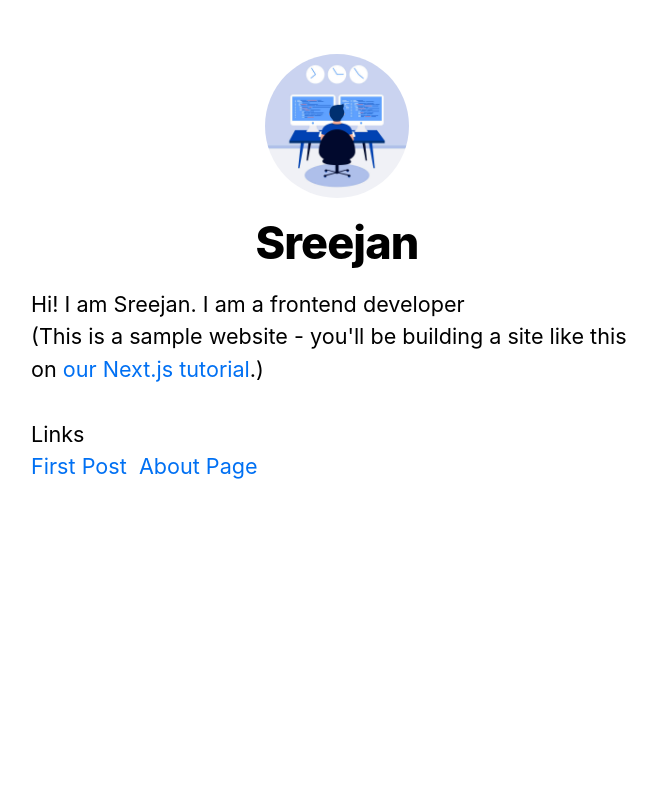
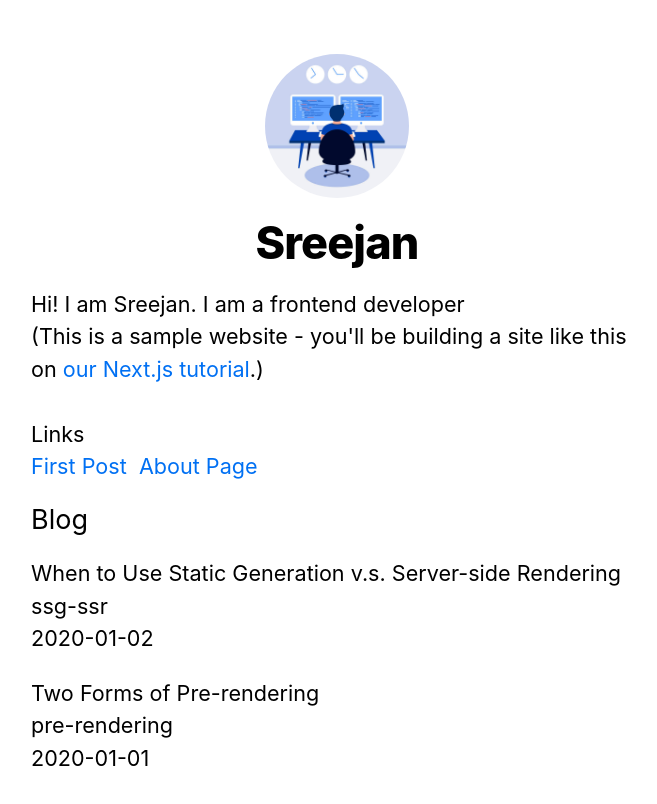
Before and after one commit to Sreejan-22/nextjs-blog-app, a Next.js app: page / in a window 1280 px wide. Shown: the top 804 px of the page, without its empty margins (303-960 px from the left). Built offline with nearby package versions, Linux system fonts and the light colour scheme.

Commit message:
major update

```diff
--- a/components/layout.js
+++ b/components/layout.js
@@ -11,7 +11,7 @@
   return (
     <div className={styles.container}>
       <Head>
-        <link rel="icon" href="/favicon.ico" />
+        <link rel="icon" href="/nextjs.ico" />
         <meta
           name="description"
           content="Learn how to build a personal website using Next.js"
--- /dev/null
+++ b/lib/posts.js
@@ -0,0 +1,37 @@
+import fs from "fs";
+import path from "path";
+import matter from "gray-matter";
+
+const postsDirectory = path.join(process.cwd(), "posts");
+
+export function getSortedPostsData() {
+  // Get file names under /posts
+  const fileNames = fs.readdirSync(postsDirectory);
+  const allPostsData = fileNames.map((fileName) => {
+    // Remove ".md" from file name to get id
+    const id = fileName.replace(/\.md$/, "");
+
+    // Read markdown file as string
+    const fullPath = path.join(postsDirectory, fileName);
+    const fileContents = fs.readFileSync(fullPath, "utf8");
+
+    // Use gray-matter to parse the post metadata section
+    const matterResult = matter(fileContents);
+
+    // Combine the data with the id
+    return {
+      id,
+      ...matterResult.data,
+    };
+  });
+  // Sort posts by date
+  return allPostsData.sort(({ date: a }, { date: b }) => {
+    if (a < b) {
+      return 1;
+    } else if (a > b) {
+      return -1;
+    } else {
+      return 0;
+    }
+  });
+}
--- a/package.json
+++ b/package.json
@@ -6,6 +6,7 @@
     "start": "next start"
   },
   "dependencies": {
+    "gray-matter": "^4.0.3",
     "next": "latest",
     "react": "17.0.2",
     "react-dom": "17.0.2"
--- a/pages/_app.js
+++ b/pages/_app.js
@@ -1,5 +1,15 @@
+import App from "next/app";
 import "../styles/global.css";
 
-export default function App({ Component, pageprops }) {
+function MyApp({ Component, pageprops }) {
   return <Component {...pageprops} />;
 }
+
+MyApp.getInitialProps = async (appContext) => {
+  // calls page's `getInitialProps` and fills `appProps.pageProps`
+  const appProps = await App.getInitialProps(appContext);
+
+  return { ...appProps };
+};
+
+export default App;
--- a/pages/about.js
+++ b/pages/about.js
@@ -1,6 +1,12 @@
+import Head from "next/head";
+
 export default function About() {
   return (
     <div className="text-center mt-4">
+      <Head>
+        <link rel="icon" href="/nextjs.ico" />
+        <title>About | BlogX</title>
+      </Head>
       <h1 className="text-3xl font-bold underline mb-4">Hello world!</h1>
       <h1 className="text-xl">This is the About page</h1>
       <h1 className="text-xl">This page has been styled using Tailwind</h1>
--- a/pages/index.js
+++ b/pages/index.js
@@ -1,12 +1,14 @@
 import Head from "next/head";
 import Link from "next/link";
 import Layout, { siteTitle } from "../components/layout";
+import { getSortedPostsData } from "../lib/posts";
 import utilStyles from "../styles/utils.module.css";
 
-export default function Home() {
+function Home({ allPostsData }) {
   return (
     <Layout home>
       <Head>
+        <link rel="icon" href="/nextjs.ico" />
         <title>{siteTitle}</title>
       </Head>
       <section className={utilStyles.headingMd}>
@@ -24,7 +26,39 @@
         <Link href="/about">
           <a>About Page</a>
         </Link>
+        <br />
+      </section>
+      <section className={`${utilStyles.headingMd} ${utilStyles.padding1px}`}>
+        <h2 className={utilStyles.headingLg}>Blog</h2>
+        <ul className={utilStyles.list}>
+          {allPostsData.map(({ id, date, title }) => (
+            <li className={utilStyles.listItem} key={id}>
+              {title}
+              <br />
+              {id}
+              <br />
+              {date}
+            </li>
+          ))}
+        </ul>
       </section>
     </Layout>
   );
 }
+
+export async function getStaticProps() {
+  const allPostsData = getSortedPostsData();
+  return {
+    props: {
+      allPostsData,
+    },
+  };
+  // const res = await fetch("https://jsonplaceholder.typicode.com/posts");
+  // const data = await res.json();
+
+  // return {
+  //   props: { allPostsData: data },
+  // };
+}
+
+export default Home;
--- a/pages/posts/first-post.js
+++ b/pages/posts/first-post.js
@@ -7,6 +7,7 @@
   return (
     <Layout>
       <Head>
+        <link rel="icon" href="/nextjs.ico" />
         <title>BlogX | First Post</title>
       </Head>
       {/* <Script
--- /dev/null
+++ b/posts/pre-rendering.md
@@ -0,0 +1,11 @@
+---
+title: "Two Forms of Pre-rendering"
+date: "2020-01-01"
+---
+
+Next.js has two forms of pre-rendering: **Static Generation** and **Server-side Rendering**. The difference is in **when** it generates the HTML for a page.
+
+- **Static Generation** is the pre-rendering method that generates the HTML at **build time**. The pre-rendered HTML is then _reused_ on each request.
+- **Server-side Rendering** is the pre-rendering method that generates the HTML on **each request**.
+
+Importantly, Next.js lets you **choose** which pre-rendering form to use for each page. You can create a "hybrid" Next.js app by using Static Generation for most pages and using Server-side Rendering for others.
--- /dev/null
+++ b/posts/ssg-ssr.md
@@ -0,0 +1,19 @@
+---
+title: "When to Use Static Generation v.s. Server-side Rendering"
+date: "2020-01-02"
+---
+
+We recommend using **Static Generation** (with and without data) whenever possible because your page can be built once and served by CDN, which makes it much faster than having a server render the page on every request.
+
+You can use Static Generation for many types of pages, including:
+
+- Marketing pages
+- Blog posts
+- E-commerce product listings
+- Help and documentation
+
+You should ask yourself: "Can I pre-render this page **ahead** of a user's request?" If the answer is yes, then you should choose Static Generation.
+
+On the other hand, Static Generation is **not** a good idea if you cannot pre-render a page ahead of a user's request. Maybe your page shows frequently updated data, and the page content changes on every request.
+
+In that case, you can use **Server-Side Rendering**. It will be slower, but the pre-rendered page will always be up-to-date. Or you can skip pre-rendering and use client-side JavaScript to populate data.
```
Also changed, not shown: 1 other file (tests, documents, lock files or other folders).
